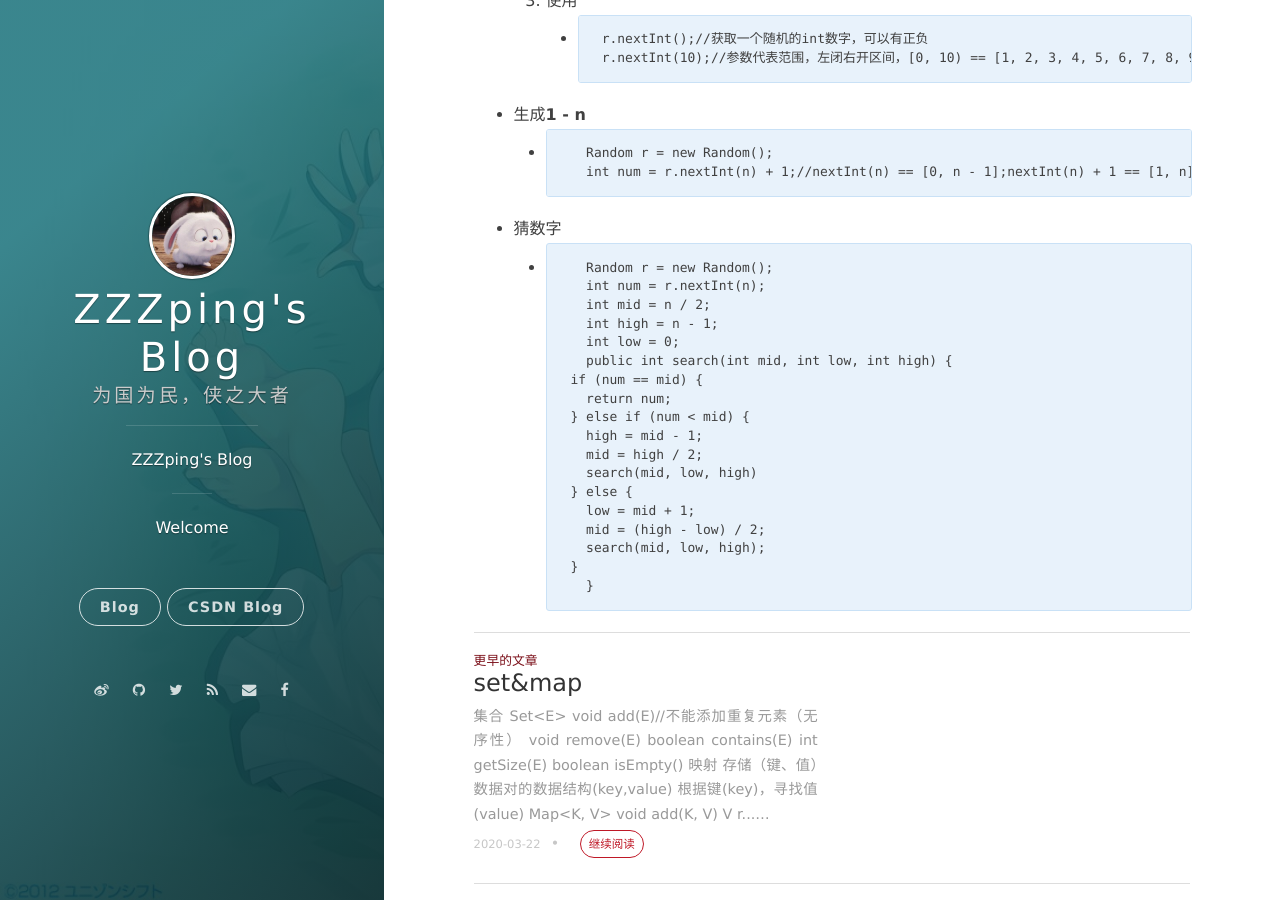
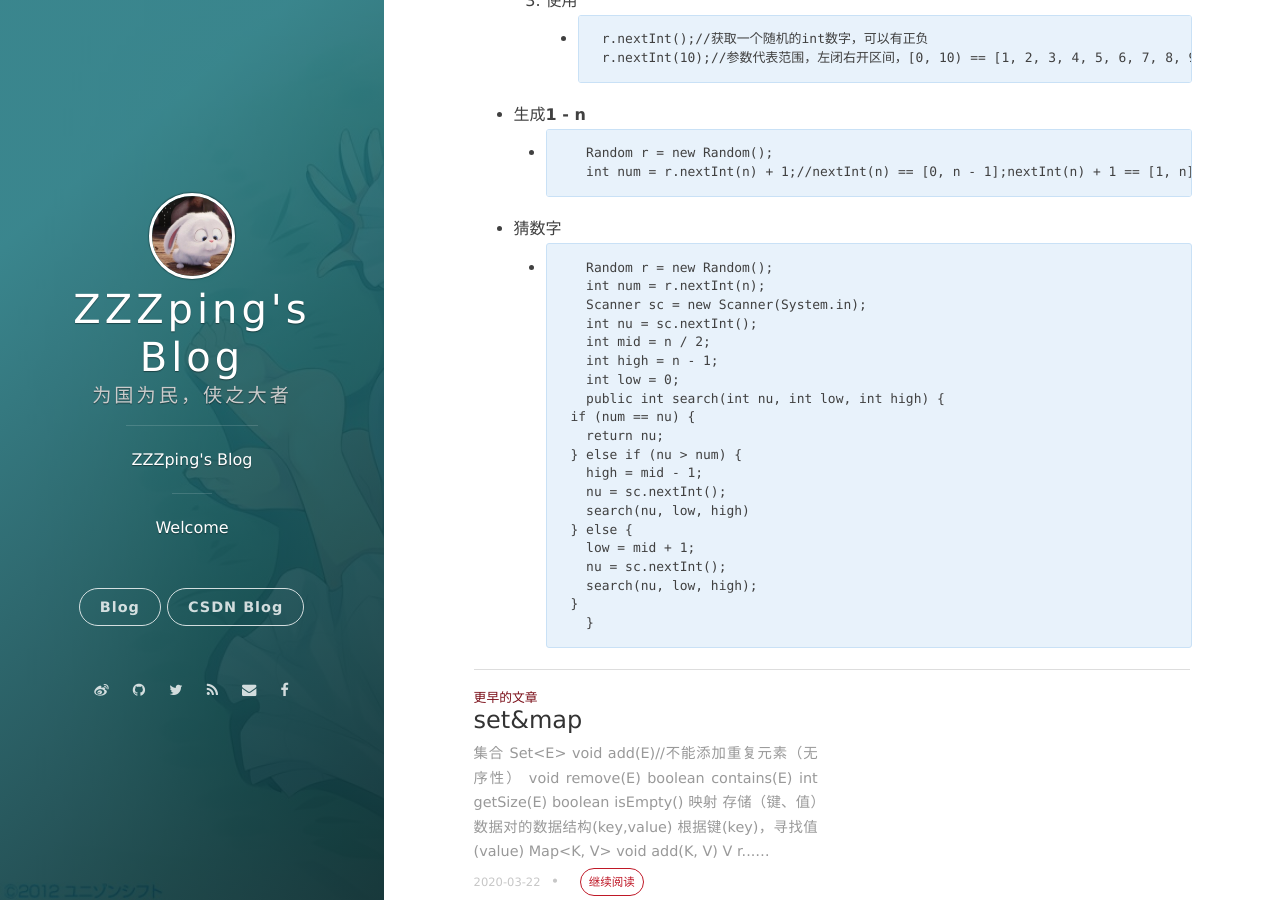
Before and after one commit to ZZZping/ZZZping.github.io, a Jekyll site: the page built from _posts/2020-03-25-Java5-API.md, in a window 1280 px wide and 900 px high, scrolled down 1368 px. Built offline with Jekyll 4.4.1, drawn with Linux system fonts in a browser that asks for light colours; nearby versions of some CDN libraries; comment, search, counter and statistics services are not loaded.

Commit message:
Update 2020-03-25-Java5-API.md

````diff
--- a/_posts/2020-03-25-Java5-API.md
+++ b/_posts/2020-03-25-Java5-API.md
@@ -70,20 +70,22 @@ date: 2020-03-25 15:28:24.000000000 +09:00
       ```
         Random r = new Random();
         int num = r.nextInt(n);
+        Scanner sc = new Scanner(System.in);
+        int nu = sc.nextInt();
         int mid = n / 2;
         int high = n - 1;
         int low = 0;
-        public int search(int mid, int low, int high) {
-          if (num == mid) {
-            return num;
-          } else if (num < mid) {
+        public int search(int nu, int low, int high) {
+          if (num == nu) {
+            return nu;
+          } else if (nu > num) {
             high = mid - 1;
-            mid = high / 2;
-            search(mid, low, high)
+            nu = sc.nextInt();
+            search(nu, low, high)
           } else {
             low = mid + 1;
-            mid = (high - low) / 2;
-            search(mid, low, high);
+            nu = sc.nextInt();
+            search(nu, low, high);
           }
         }
       ```
````
